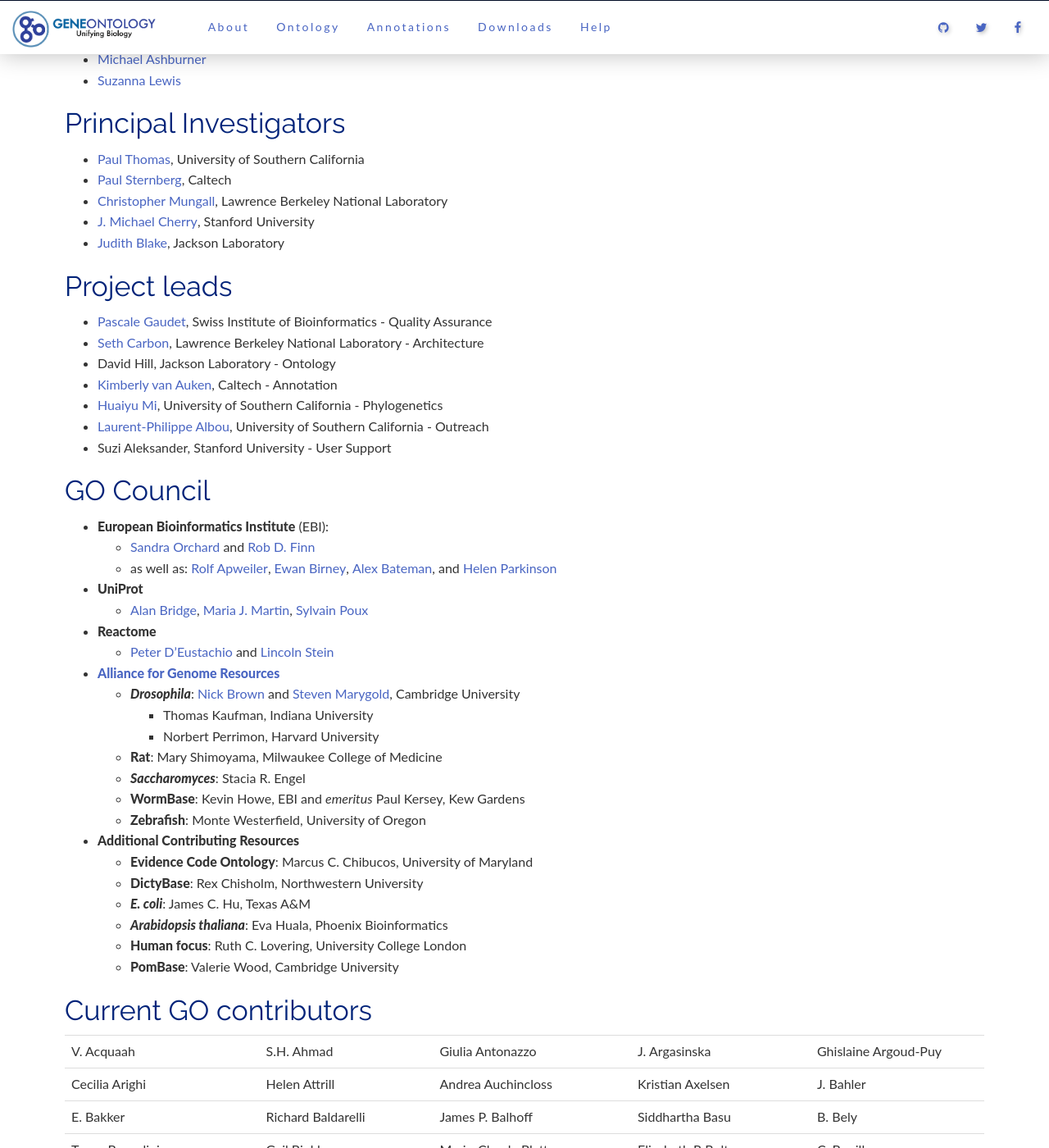
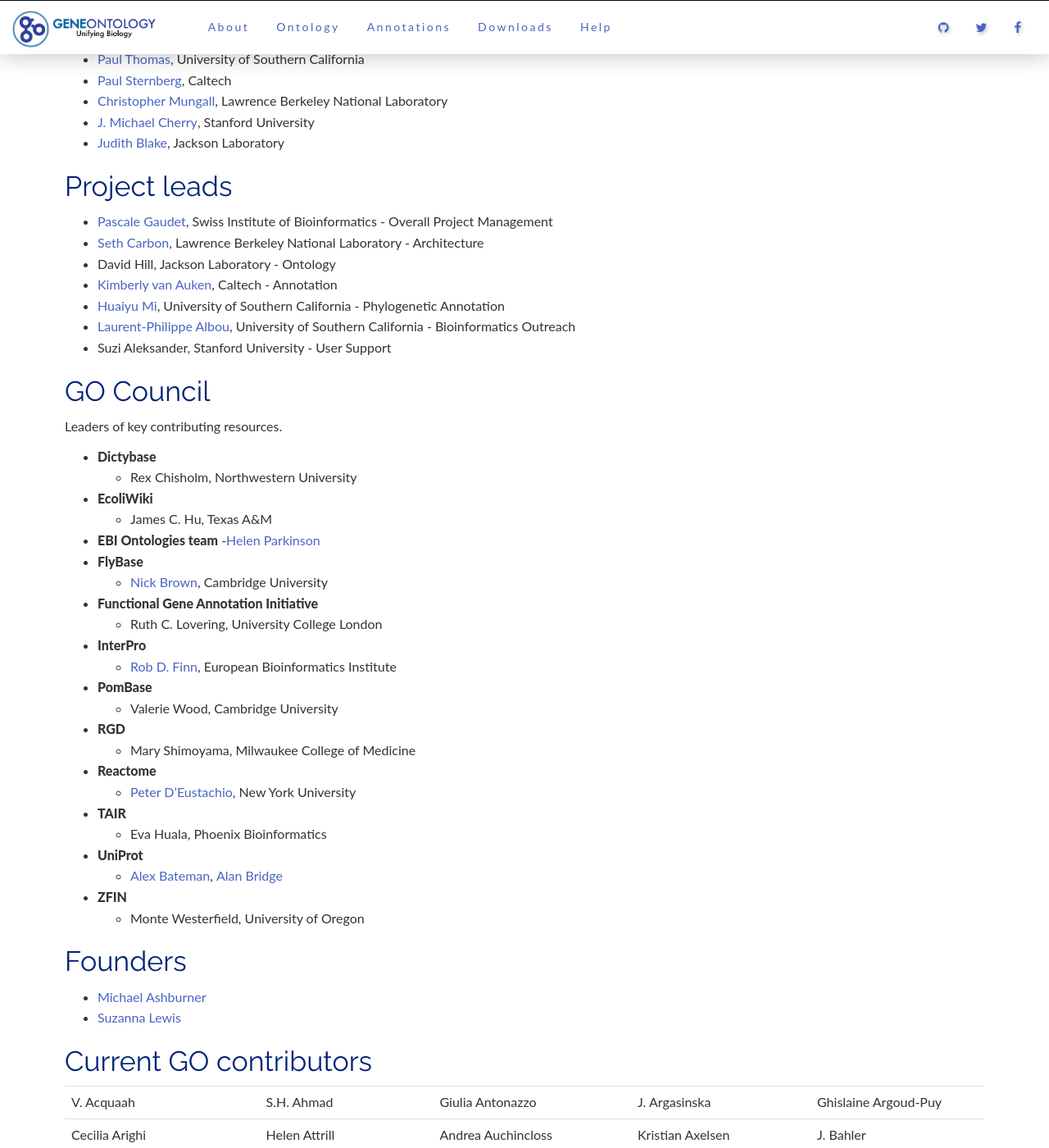
Before and after one commit to geneontology/geneontology.github.io, a Jekyll site: the page built from _docs/whoweare.md, in a window 1280 px wide and 1400 px high, scrolled down 202 px. Shown: the whole window at 82% size. Built offline with Jekyll 4.4.1, drawn with Linux system fonts in a browser that asks for light colours; nearby versions of some CDN libraries; some of the changed text lies outside the part shown.

Commit message:
Update whoweare.md

```diff
--- a/_docs/whoweare.md
+++ b/_docs/whoweare.md
@@ -6,12 +6,7 @@
 
 # Who we are
 
-We want to acknowledge the contributions of the following individuals in the development of the GO knowledgebase.
-
-## Founders
-
-- [Michael Ashburner](https://en.wikipedia.org/wiki/Michael_Ashburner){:target="blank"}
-- [Suzanna Lewis](https://en.wikipedia.org/wiki/Suzanna_Lewis){:target="blank"}
+The Gene Ontology Consortium is a large, international group of scientists in the disciplines of biology and computer science.
 
 ## Principal Investigators
 + [Paul Thomas](https://sites.google.com/usc.edu/thomaslab){:target="blank"}, University of Southern California
@@ -20,39 +15,46 @@
 + [J. Michael Cherry](https://med.stanford.edu/profiles/j-michael-cherry){:target="blank"}, Stanford University
 + [Judith Blake](https://www.jax.org/research-and-faculty/faculty/judith-blake){:target="blank"}, Jackson Laboratory
 
-
 ## Project leads
-+ [Pascale Gaudet](https://orcid.org/0000-0003-1813-6857){:target="blank"}, Swiss Institute of Bioinformatics - Quality Assurance
++ [Pascale Gaudet](https://orcid.org/0000-0003-1813-6857){:target="blank"}, Swiss Institute of Bioinformatics - Overall Project Management
 + [Seth Carbon](https://orcid.org/0000-0001-8244-1536){:target="blank"}, Lawrence Berkeley National Laboratory - Architecture
 + David Hill, Jackson Laboratory - Ontology
 + [Kimberly van Auken](https://wormbase.org/resources/person/WBPerson1843){:target="blank"}, Caltech - Annotation
-+ [Huaiyu Mi](https://keck.usc.edu/faculty-search/huaiyu-mi/){:target="blank"}, University of Southern California - Phylogenetics
-+ [Laurent-Philippe Albou](https://orcid.org/0000-0001-5801-1974){:target="blank"}, University of Southern California - Outreach
++ [Huaiyu Mi](https://keck.usc.edu/faculty-search/huaiyu-mi/){:target="blank"}, University of Southern California - Phylogenetic Annotation
++ [Laurent-Philippe Albou](https://orcid.org/0000-0001-5801-1974){:target="blank"}, University of Southern California - Bioinformatics Outreach
 + Suzi Aleksander, Stanford University - User Support
 
 ## GO Council
-- __European Bioinformatics Institute__ (EBI):
-  - [Sandra	Orchard](https://www.ebi.ac.uk/about/people/sandra-orchard){:target="blank"} and [Rob D. Finn](https://www.ebi.ac.uk/about/people/rob-finn){:target="blank"}
-  - as well as: [Rolf	Apweiler](https://www.ebi.ac.uk/about/people/rolf-apweiler){:target="blank"}, [Ewan Birney](https://www.ebi.ac.uk/about/people/ewan-birney){:target="blank"}, [Alex	Bateman](https://www.ebi.ac.uk/about/people/alex-bateman){:target="blank"}, and [Helen	Parkinson](https://www.ebi.ac.uk/about/people/helen-parkinson){:target="blank"}
+Leaders of key contributing resources.
+- __Dictybase__
+  - Rex	Chisholm, Northwestern University
+- __EcoliWiki__
+  - James C. Hu, Texas A&M
+- __EBI Ontologies team__
+  -[Helen	Parkinson](https://www.ebi.ac.uk/about/people/helen-parkinson){:target="blank"}
+- __FlyBase__
+  - [Nick	Brown](https://www.pdn.cam.ac.uk/directory/nick-brown){:target="blank"}, Cambridge University
+- __Functional Gene Annotation Initiative__
+  - Ruth C.	Lovering, University College London
+- __InterPro__
+  - [Rob D. Finn](https://www.ebi.ac.uk/about/people/rob-finn){:target="blank"}, European Bioinformatics Institute
+- __PomBase__
+  - Valerie	Wood, Cambridge University
+- __RGD__
+  - Mary Shimoyama, Milwaukee College of Medicine
+- __Reactome__
+  - [Peter	D'Eustachio](https://orcid.org/0000-0002-5494-626X){:target="blank"}, New York University
+- __TAIR__
+  - Eva Huala, Phoenix Bioinformatics
 - __UniProt__
-  - [Alan Bridge](https://orcid.org/0000-0003-2148-9135){:target="blank"}, [Maria J.	Martin](https://www.ebi.ac.uk/about/people/maria-jesus-martin){:target="blank"}, [Sylvain	Poux](https://orcid.org/0000-0001-7299-6685){:target="blank"}
-- __Reactome__
-  - [Peter	D'Eustachio](https://orcid.org/0000-0002-5494-626X){:target="blank"} and [Lincoln Stein](https://oicr.on.ca/investigators/lincoln-stein/){:target="blank"}
-- [__Alliance for Genome Resources__](https://www.alliancegenome.org/){:target="blank"}
-  - *__Drosophila__*: [Nick	Brown](https://www.pdn.cam.ac.uk/directory/nick-brown){:target="blank"} and [Steven	Marygold](https://www.pdn.cam.ac.uk/research/groups/flybase){:target="blank"}, Cambridge University
-    - Thomas	Kaufman, Indiana University
-    - Norbert	Perrimon, Harvard University
-  - __Rat__: Mary	Shimoyama, Milwaukee College of Medicine
-  - *__Saccharomyces__*: Stacia R.	Engel
-  - __WormBase__: Kevin	Howe, EBI and  *emeritus* Paul Kersey, Kew Gardens
-  - __Zebrafish__: Monte	Westerfield, University of Oregon
-- __Additional Contributing Resources__
-  - __Evidence Code Ontology__: Marcus C.	Chibucos, University of Maryland
-  - __DictyBase__: Rex	Chisholm, Northwestern University
-  - *__E. coli__*: James C. Hu, Texas A&M
-  - *__Arabidopsis thaliana__*: Eva Huala, Phoenix Bioinformatics
-  - __Human focus__: Ruth C.	Lovering, University College London
-  - __PomBase__: Valerie	Wood, Cambridge University
+  - [Alex	Bateman](https://www.ebi.ac.uk/about/people/alex-bateman){:target="blank"}, [Alan Bridge](https://orcid.org/0000-0003-2148-9135){:target="blank"}
+- __ZFIN__
+  - Monte	Westerfield, University of Oregon
+
+## Founders
+
+- [Michael Ashburner](https://en.wikipedia.org/wiki/Michael_Ashburner){:target="blank"}
+- [Suzanna Lewis](https://en.wikipedia.org/wiki/Suzanna_Lewis){:target="blank"}
 
 ## Current GO contributors
 
```
